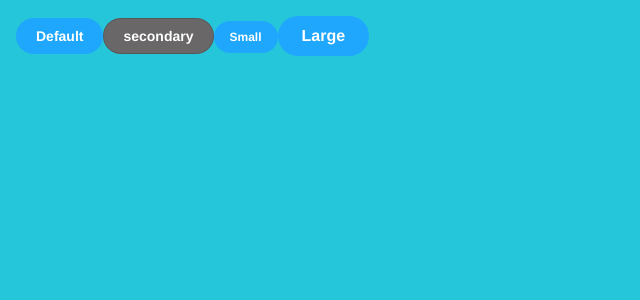
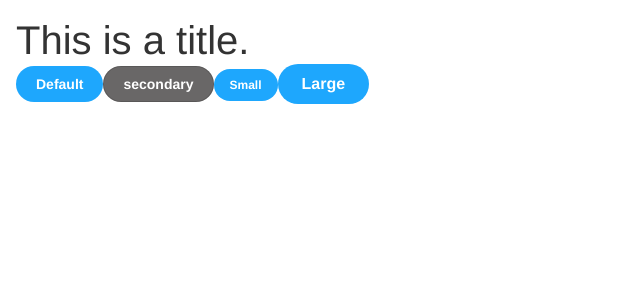
Before and after one commit to pratikmane1299/react-storybook-demo, a React (Create React App) app: page / in a window 1280 px wide. Shown: the top 300 px of the page, without its empty margins (0-640 px from the left). Built offline with nearby package versions, Linux system fonts and the light colour scheme; a web font is replaced by a local one.

Commit message:
✨add Title component, story and use in app

```diff
--- a/src/App.js
+++ b/src/App.js
@@ -1,9 +1,12 @@
 import './App.css';
+import { Title } from './components/Title';
 import { Button } from './components/Button';
 
 function App() {
   return (
     <div style={{ margin: '1rem' }}>
+      <Title>This is a title.</Title>
+
       <Button label='Default' />
       <Button label="secondary" color="secondary" />
       <Button label="Small" size="small" />
--- /dev/null
+++ b/src/components/Title/index.js
@@ -0,0 +1,14 @@
+import React from 'react';
+import PropTypes from 'prop-types';
+
+import './title.css'
+
+export const Title = ({ children }) => {
+  return (
+    <h1>{children}</h1>
+  );
+}
+
+Title.propTypes = {
+  text: PropTypes.string.isRequired
+};
--- a/src/index.css
+++ b/src/index.css
@@ -241,7 +241,6 @@
    font-style: 400;
    color: #333;
    font-size: 16px;
-   background-color: #26c6da;
  }
  h1,
  h2,
```
Also changed, not shown: src/components/Title/title.css (added), 1 other file (tests, documents, lock files or other folders).
